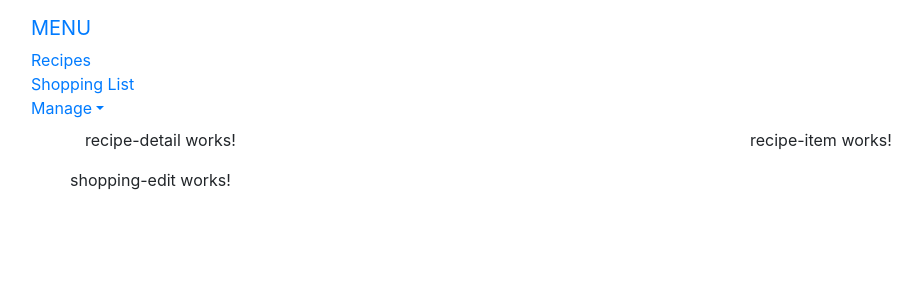
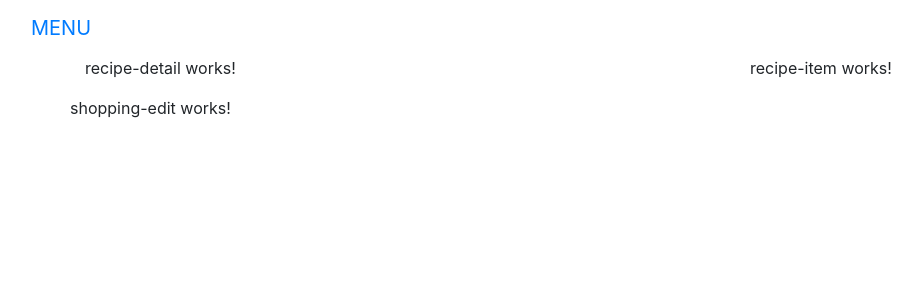
Before and after one commit to project-bannu/my-second-project, an Angular app: page / in a window 1280 px wide. Shown: the top 300 px of the page, without its empty margins (0-922 px from the left). Built offline with nearby package versions, Linux system fonts and the light colour scheme.

Commit message:
updated header component

```diff
--- a/src/app/header/header.component.html
+++ b/src/app/header/header.component.html
@@ -4,12 +4,12 @@
             <a href="#" class="navbar-brand">MENU</a>
         </div>
 
-        <div class="navbar-collapse">
+        <div class="collapse navbar-collapse">
             <ul class="navbar-nav">
                 <li><a href="#">Recipes</a></li>
                 <li><a href="#">Shopping List</a></li>
             </ul>
-                <ul class="navbar-nav navbar-right">
+            <ul class="nav navbar-nav navbar-right">
                 <li class="dropdown">
                 <a href="#" class="dropdown-toggle" role="button">Manage<span class="caret"></span></a>
                     <ul class="dropdown-menu">
```
Lines whose indentation alone changed are shown as unchanged.
